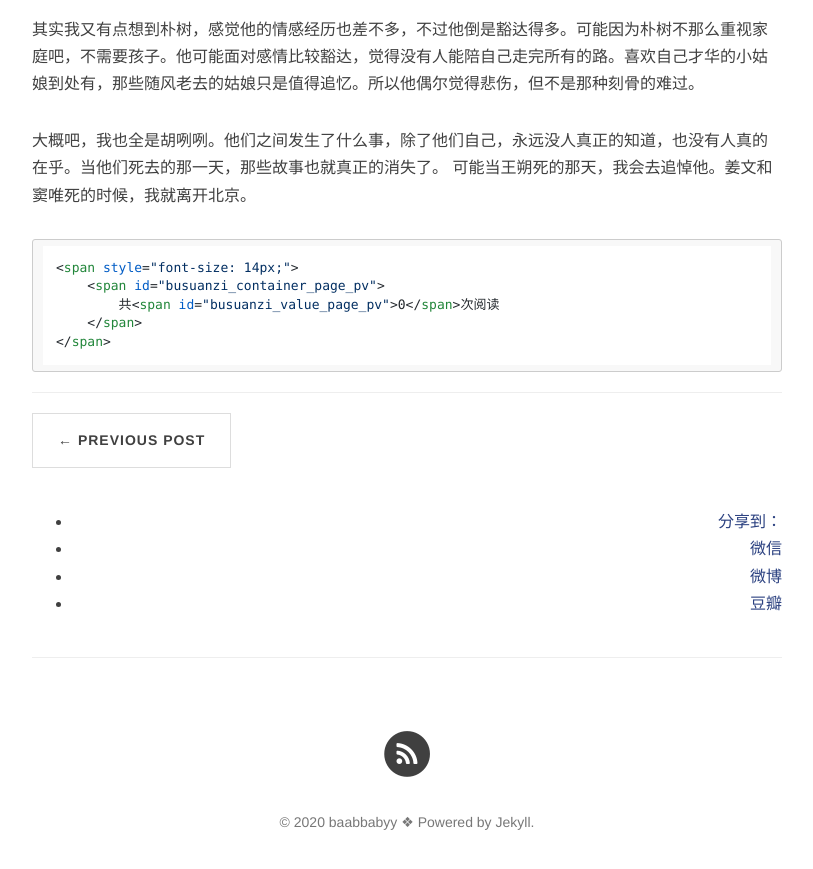
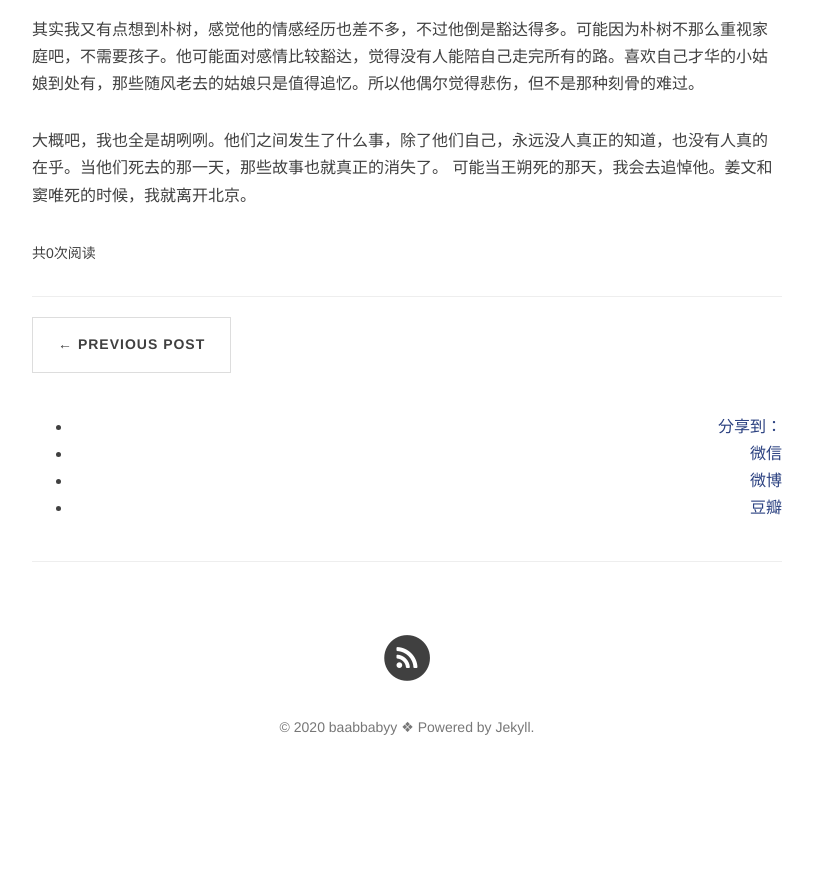
Before and after one commit to baabbabyy/Blog, a Jekyll site: the page built from _posts/2020-11-8- 王朔、窦唯、朴树和姜文.md, in a window 1280 px wide and 900 px high, scrolled down 1018 px. Shown: the top 869 px of the window, without its empty margins (233-1046 px from the left). Built offline with Jekyll 4.4.1, drawn with Linux system fonts in a browser that asks for light colours; nearby versions of some CDN libraries; comment, search, counter and statistics services are not loaded; after the commit the page ends 1823 px from its top, so only the background shows below that.

Commit message:
Update 2020-11-8- 王朔、窦唯、朴树和姜文.md

```diff
--- a/_posts/2020-11-8- 王朔、窦唯、朴树和姜文.md
+++ b/_posts/2020-11-8- 王朔、窦唯、朴树和姜文.md
@@ -18,8 +18,8 @@ description:
 
 
 
-    <span style="font-size: 14px;">
-        <span id="busuanzi_container_page_pv">
-            共<span id="busuanzi_value_page_pv">0</span>次阅读
-        </span>
+<span style="font-size: 14px;">
+    <span id="busuanzi_container_page_pv">
+        共<span id="busuanzi_value_page_pv">0</span>次阅读
     </span>
+</span>
```
